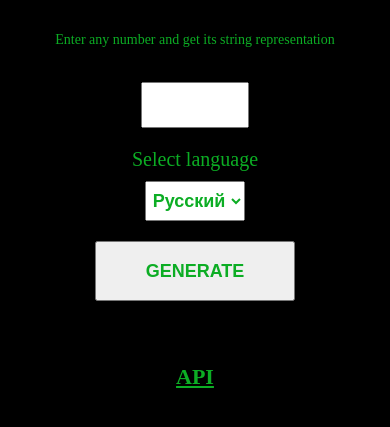
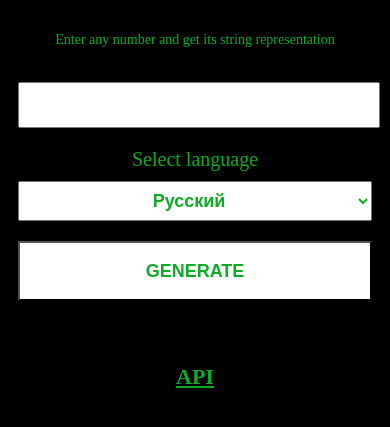
Before and after one commit to SaintNiki/num-to-string-generator, a PHP site: page / in a window 390 px wide. Shown: the top 427 px of the page. Run offline with PHP 8.4, Linux system fonts and the light colour scheme.

Commit message:
css and html fix 3

```diff
--- a/index.php
+++ b/index.php
@@ -20,7 +20,7 @@ $lang = strtolower(substr($header, 0, 2));
 switch($lang)
 {
     case 'ru':
-        $notice = '<p>Введите любое число и получите его в строковом представлении</p>';
+        $notice = '<h1>Введите любое число и получите его в строковом представлении</h1>';
         $langNotice = 'Выберите язык';
         $submit = 'ГЕНЕРИРОВАТЬ';
     break;
--- a/styles/style.css
+++ b/styles/style.css
@@ -11,6 +11,11 @@ body
     padding: 20px;
     max-width: 100%;
     font-size: 20px;
+}
+
+h1
+{
+    font-size: 28px;
 }
 
 form
@@ -29,7 +34,7 @@ form
 
 .int__input > input
 {
-    width: 100px;
+    width: 300px;
     height: 40px;
     text-align: center;
     color: #0cad24;
@@ -52,7 +57,7 @@ form
 .select__language > select
 {
     height: 40px;
-    width: 100px;
+    width: 300px;
     text-align: center;
     font-size: 18px;
     font-weight: bold;
@@ -69,9 +74,9 @@ form > .submit
     height: 60px;
     font-size: 18px;
     font-weight: bold;
-    max-width: 200px;
-    width: 200px;
+    width: 300px;
     color: #0cad24;
+    background-color: #fff;
 }
 
 form > .submit:hover
@@ -183,9 +188,14 @@ code
 
 @media(max-width: 570px)
 {
+    .int__input, .int__input > input, .select__language, .select__language > select, form > .submit
+    {
+        width: 100%;
+    }
+
     h1
     {
-        font-size: 28px;
+        font-size: 25px;
     }
 
     h2
```
